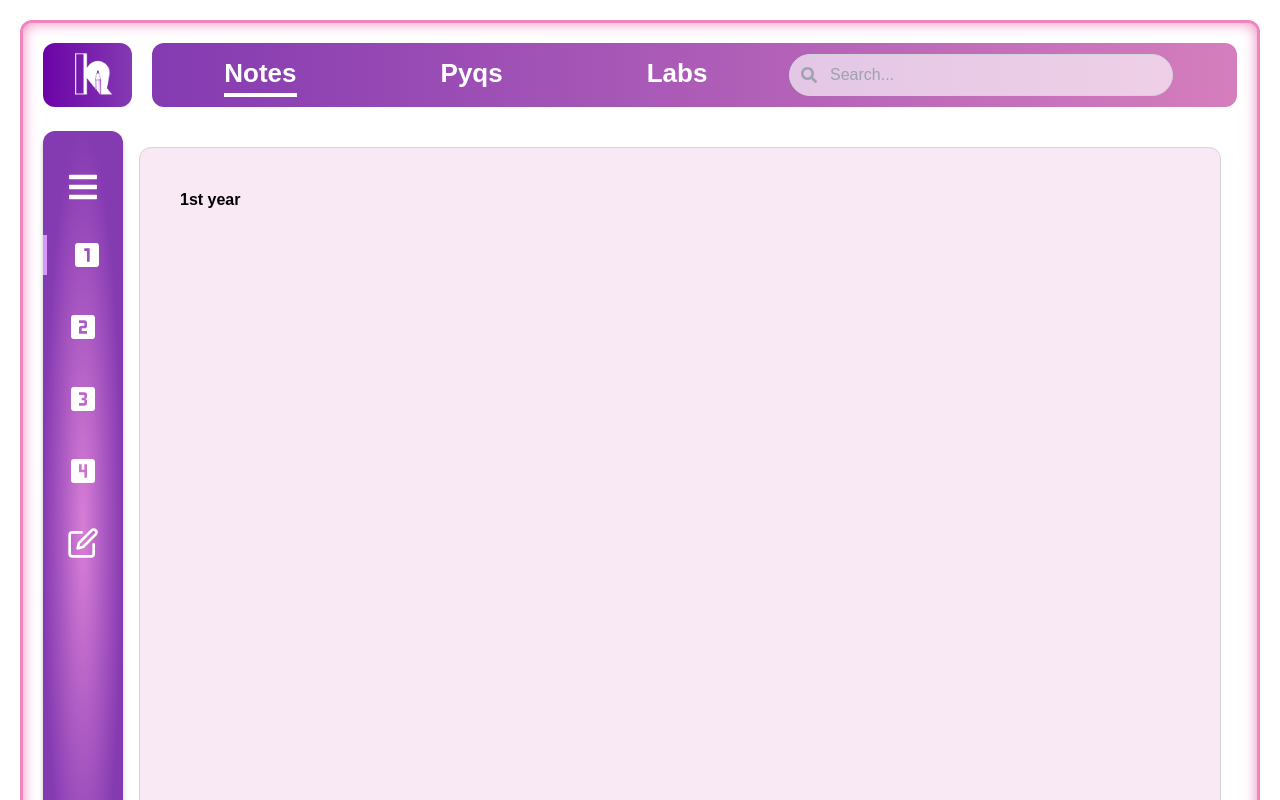
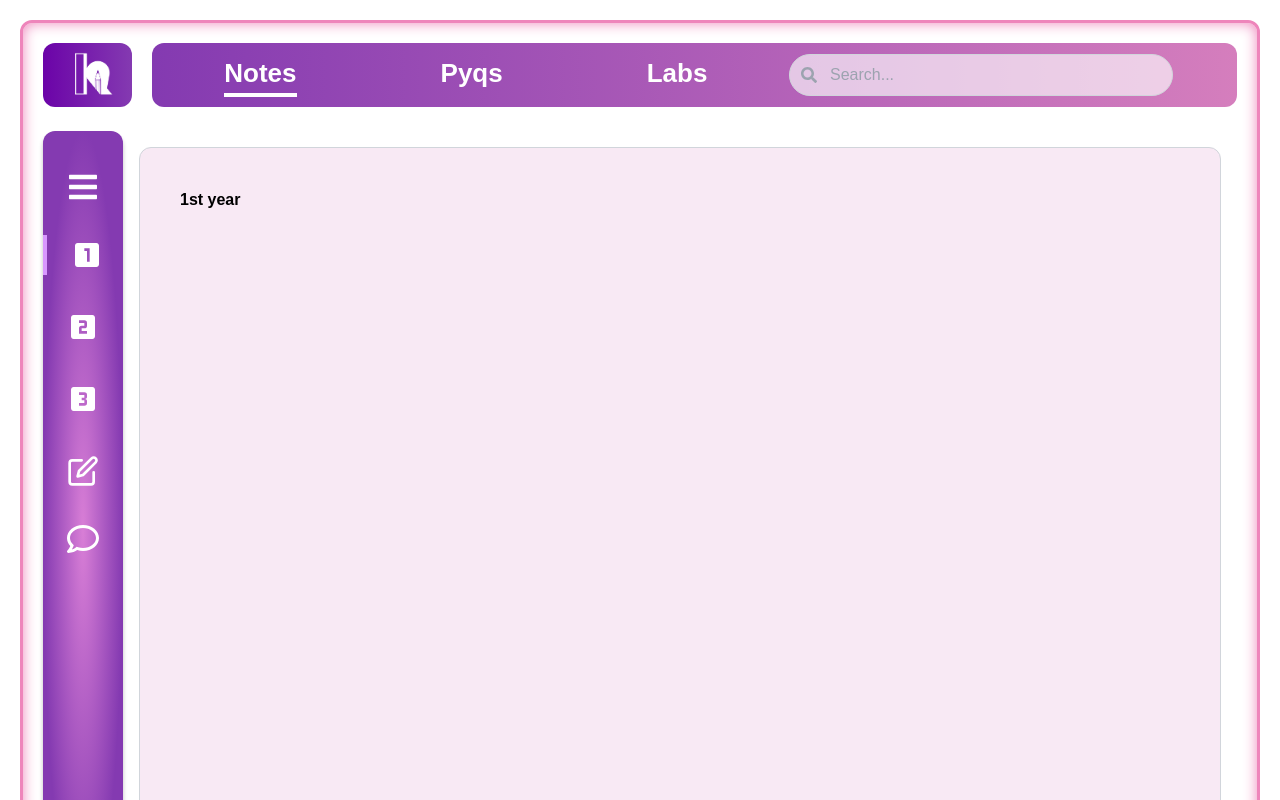
Before and after one commit to Soumyadipmaity1/k-prep, a Next.js app: page /cse-notes/1st-year in a window 1280 px wide. Shown: the top 800 px of the page. Built offline with nearby package versions, Linux system fonts and the light colour scheme; a web font is replaced by a local one.

Commit message:
refactor: Add lazy loading for images in SubjectCard and Hero components

```diff
--- a/src/app/cse-notes/layout.tsx
+++ b/src/app/cse-notes/layout.tsx
@@ -1,18 +1,22 @@
 "use client";
 import { useState } from 'react';
-import { useRouter } from 'next/navigation';
-import { usePathname } from 'next/navigation';
+import { useRouter, usePathname } from 'next/navigation';
 import { MdLooksOne, MdLooksTwo, MdLooks3, MdLooks4 } from 'react-icons/md';
 import { FiEdit } from 'react-icons/fi';
 import { FaBars, FaRegComment } from 'react-icons/fa';
 import Link from 'next/link';
-import Modal from '@/components/Modal/1styearmodal';
+import dynamic from 'next/dynamic';
 import { denkOne } from '../font';
+
+const FirstYearModal = dynamic(() => import('@/components/Modal/1styearmodal'));
+const SecondYearModal = dynamic(() => import('@/components/Modal/2ndyearModal'));
+const ThirdYearModal = dynamic(() => import('@/components/Modal/3rdyearModal'));
+// const FourthYearModal = dynamic(() => import('@/components/Modal/'));
 
 const CseNotesLayout = ({ children }: { children: React.ReactNode }) => {
   const [isOpen, setIsOpen] = useState(false);
   const [isModalOpen, setIsModalOpen] = useState(false);
-  const [modalContent, setModalContent] = useState({ title: '', yearPath: '' });
+  const [modalContent, setModalContent] = useState<JSX.Element | null>(null);
   const router = useRouter();
   const pathname = usePathname();
 
@@ -20,14 +24,14 @@ const CseNotesLayout = ({ children }: { children: React.ReactNode }) => {
     setIsOpen(!isOpen);
   };
 
-  const openModal = (title: string, yearPath: string) => {
-    setModalContent({ title, yearPath });
+  const openModal = (modal: JSX.Element) => {
+    setModalContent(modal);
     setIsModalOpen(true);
   };
 
   const closeModal = () => {
     setIsModalOpen(false);
-    setModalContent({ title: '', yearPath: '' });
+    setModalContent(null);
   };
 
   const getNavItemClass = (path: string) => {
@@ -36,76 +40,67 @@ const CseNotesLayout = ({ children }: { children: React.ReactNode }) => {
 
   return (
     <div className={denkOne.className}>
-      <div className="flex h-screen mt-6 rounded-xl">
-        <aside
-          className={`bg-sidebar text-white rounded-xl transition-all duration-300 ${
-            isOpen ? 'w-56' : 'w-20'
-          }`}
-        >
+      <div className="flex justify-between h-screen mt-6 rounded-xl">
+        <aside className={`bg-sidebar text-white rounded-xl transition-all duration-300 ${isOpen ? 'w-56' : 'w-20'}`}>
+          <div className="flex flex-col justify-between">
             <div>
               <div className="flex pl-6 cursor-pointer text-center items-center justify-between mt-10">
-              <button title='toggle' onClick={toggleSidebar} className="focus:outline-none">
+                <button title="toggle" onClick={toggleSidebar} className="focus:outline-none">
                   <FaBars size={32} />
                 </button>
               </div>
               <nav className="mt-4">
                 <div
                   className={`flex pl-6 cursor-pointer my-8 py-1 items-center space-x-2 ${getNavItemClass('/cse-notes/1st-year')}`}
-                onClick={() => openModal('1st Year', '/cse-notes/1st-year')}
+                  onClick={() => openModal(<FirstYearModal isOpen={true} onClose={closeModal} title="First Year" yearPath="/cse-notes/1st-year" />)}
                 >
                   <MdLooksOne size={32} />
-                {isOpen && <span className='text-xl'>1st Year</span>}
+                  {isOpen && <span className="text-xl">1st Year</span>}
                 </div>
                 <div
                   className={`flex pl-6 cursor-pointer my-8 py-1 items-center space-x-2 ${getNavItemClass('/cse-notes/2nd-year')}`}
-                onClick={() => openModal('2nd Year', '/cse-notes/2nd-year')}
+                  onClick={() => openModal(<SecondYearModal isOpen={true} onClose={closeModal} title="Second Year" yearPath="/cse-notes/2nd-year" />)}
                 >
-                <MdLooksTwo size={32}/>
-                {isOpen && <span className='text-xl'>2nd Year</span>}
+                  <MdLooksTwo size={32} />
+                  {isOpen && <span className="text-xl">2nd Year</span>}
                 </div>
                 <div
                   className={`flex pl-6 cursor-pointer my-8 py-1 items-center space-x-2 ${getNavItemClass('/cse-notes/3rd-year')}`}
-                onClick={() => openModal('3rd Year', '/cse-notes/3rd-year')}
+                  onClick={() => openModal(<ThirdYearModal isOpen={true} onClose={closeModal} title="Third Year" yearPath="/cse-notes/3rd-year" />)}
                 >
-                <MdLooks3 size={32}/>
-                {isOpen && <span className='text-xl'>3rd Year</span>}
+                  <MdLooks3 size={32} />
+                  {isOpen && <span className="text-xl">3rd Year</span>}
                 </div>
-              <div
+                {/* <div
                   className={`flex pl-6 cursor-pointer my-8 py-1 items-center space-x-2 ${getNavItemClass('/cse-notes/4th-year')}`}
-                onClick={() => openModal('4th Year', '/cse-notes/4th-year')}
+                  onClick={() => openModal(<FourthYearModal isOpen={true} onClose={closeModal} title="Fourth Year" yearPath="/cse-notes/4th-year" />)}
                 >
-                <MdLooks4 size={32}/>
-                {isOpen && <span className='text-xl'>4th Year</span>}
-              </div>
+                  <MdLooks4 size={32} />
+                  {isOpen && <span className="text-xl">4th Year</span>}
+                </div> */}
                 <div
                   className={`flex pl-6 cursor-pointer my-8 py-1 items-center space-x-2 ${getNavItemClass('/cse-notes/additional-notes')}`}
                   onClick={() => router.push('/cse-notes/additional-notes')}
                 >
-                <FiEdit size={32}/>
-                {isOpen && <span className='text-xl'>Additional Notes</span>}
+                  <FiEdit size={32} />
+                  {isOpen && <span className="text-xl">Additional Notes</span>}
                 </div>
               </nav>
             </div>
-          <div className="cursor-pointer flex hover:border-l-4 pl-6 border-white items-center justify-between mt-60">
+            <div className="cursor-pointer flex hover:border-l-4 pl-6 border-white items-center bottom-0">
               <Link href="https://google.com" target="_blank">
-              <button title='feedback' className="focus:outline-none flex space-x-2">
+                <button title="feedback" className="focus:outline-none flex space-x-2">
                   <FaRegComment size={32} />
-                {isOpen && <span className='text-xl '>FeedBack</span>}
+                  {isOpen && <span className="text-xl">FeedBack</span>}
                 </button>
               </Link>
             </div>
+          </div>
         </aside>
-        <main className="flex-1 p-4">
-          {children}
-        </main>
+        <main className="flex-1 p-4">{children}</main>
       </div>
 
-      <Modal
-        isOpen={isModalOpen}
-        onClose={closeModal}
-        title={modalContent.title}
-        yearPath={modalContent.yearPath}
-      />
+      {isModalOpen && modalContent}
     </div>
   );
 };
```
Lines whose indentation alone changed are shown as unchanged.
